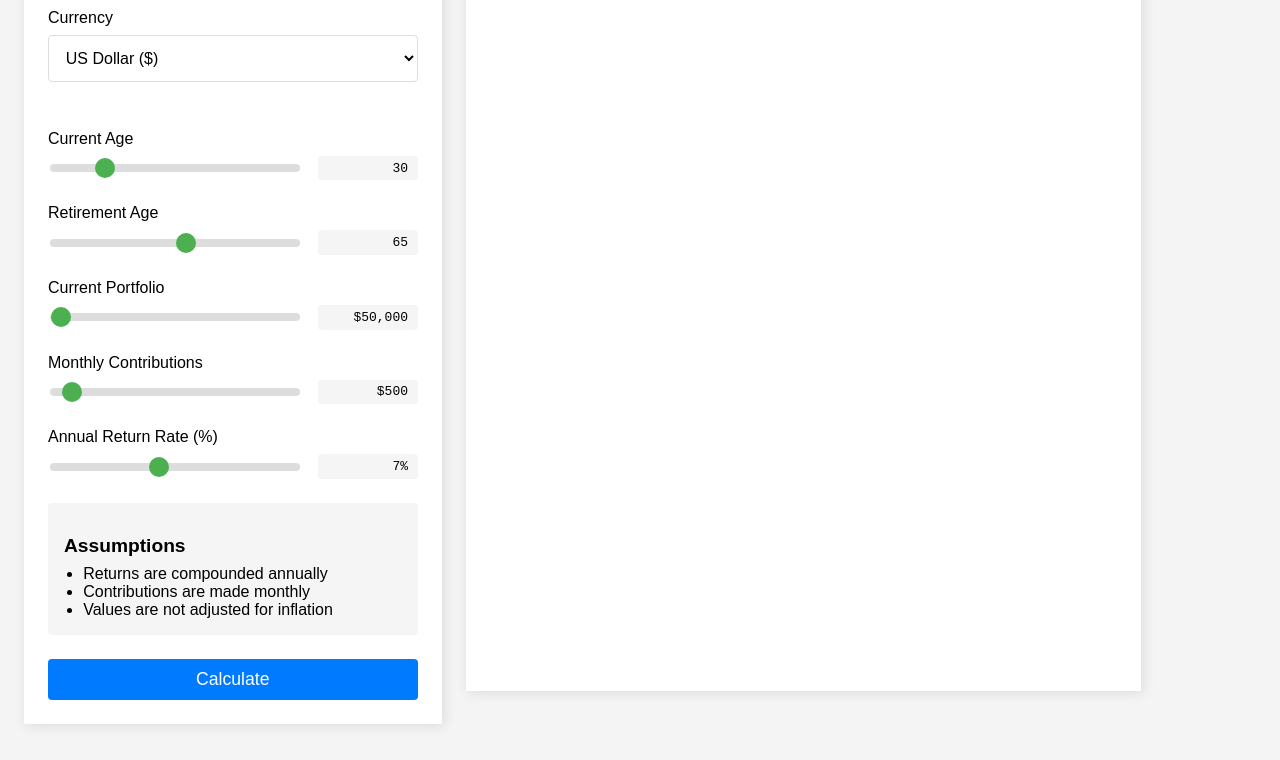
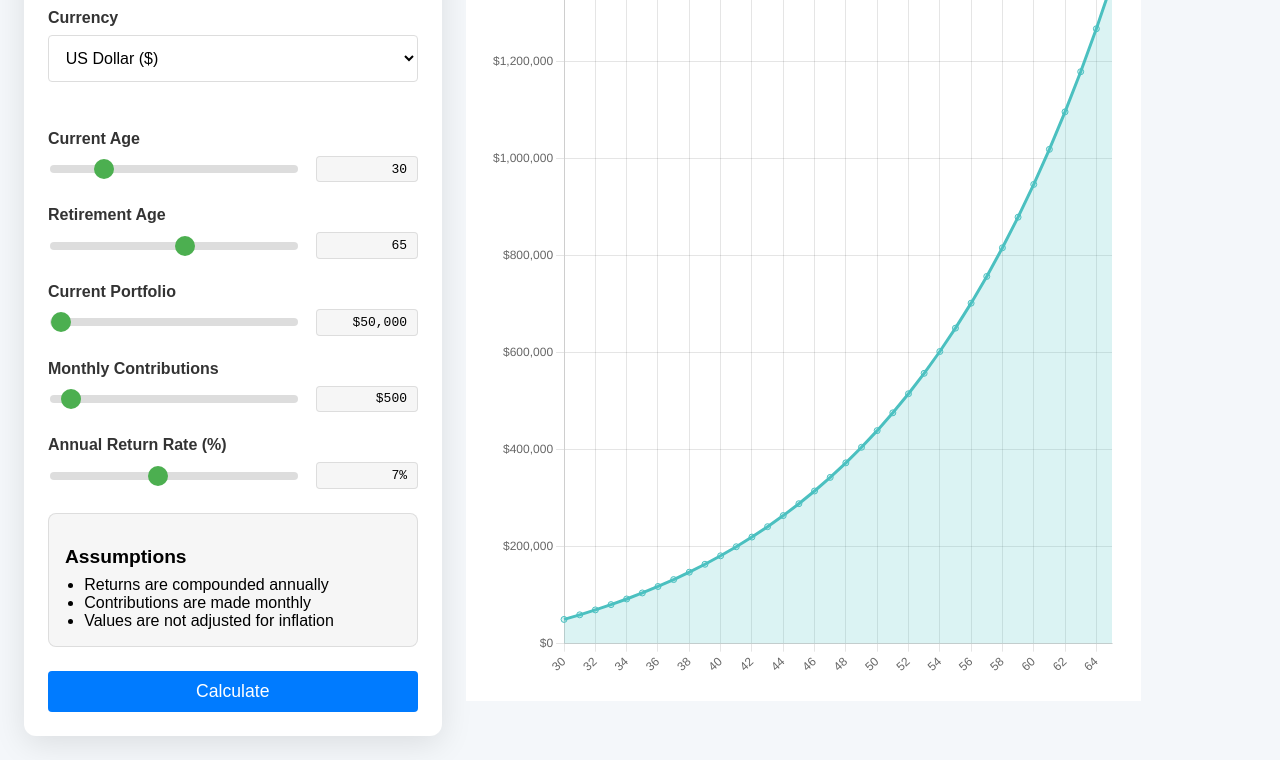
Before and after one commit to mcubeapps/retirement-calculator, a plain HTML site: page index.html in a window 1280 px wide. Shown: the part 115-875 px from the top of the page. Drawn offline with nearby package versions, Linux system fonts and the light colour scheme.

Commit message:
fix errors

```diff
--- a/index.html
+++ b/index.html
@@ -7,6 +7,7 @@
     <title>Retirement Calculator</title>
     <link rel="stylesheet" href="style.css">
     <script src="https://cdn.jsdelivr.net/npm/chart.js"></script>
+    <link rel="preload" as="image" href="images/beach-background.jpg">
 </head>
 <body>
     <div class="container">
--- a/script.js
+++ b/script.js
@@ -20,8 +20,85 @@ const CONFIG = {
     })
 };
 
-// Initialize chart variable
+// Global variables
 let chart = null;
+let currentAge = 30;
+let retirementAge = 65;
+let currentPortfolio = 50000;
+let monthlyContribution = 500;
+let annualReturn = 0.07;
+
+// Function to calculate portfolio growth
+function calculatePortfolioGrowth() {
+    try {
+        const yearsToRetirement = retirementAge - currentAge;
+        const annualContribution = monthlyContribution * 12;
+
+        // Calculate growth per year
+        let portfolioValue = currentPortfolio;
+        const portfolioGrowth = [portfolioValue];
+
+        for (let year = 1; year <= yearsToRetirement; year++) {
+            portfolioValue = portfolioValue * (1 + annualReturn) + annualContribution;
+            portfolioGrowth.push(portfolioValue);
+        }
+
+        debugLog('Portfolio growth data:', portfolioGrowth);
+        updateChart(portfolioGrowth);
+    } catch (error) {
+        console.error('Error calculating growth:', error);
+    }
+}
+
+// Function to update the chart
+function updateChart(data) {
+    try {
+        const ctx = document.getElementById('growthChart');
+        if (!ctx) {
+            throw new Error('Chart canvas not found');
+        }
+
+        if (chart) {
+            chart.destroy();
+        }
+
+        chart = new Chart(ctx, {
+            type: 'line',
+            data: {
+                labels: Array.from({ length: data.length }, (_, i) => currentAge + i),
+                datasets: [{
+                    label: 'Portfolio Value Over Time',
+                    data: data,
+                    borderColor: 'rgba(75, 192, 192, 1)',
+                    backgroundColor: 'rgba(75, 192, 192, 0.2)',
+                    fill: true,
+                }]
+            },
+            options: {
+                responsive: true,
+                maintainAspectRatio: false,
+                scales: {
+                    y: {
+                        beginAtZero: true,
+                        ticks: {
+                            callback: value => CONFIG.currencyFormat.format(value)
+                        }
+                    }
+                },
+                plugins: {
+                    legend: {
+                        display: true,
+                        position: 'top'
+                    }
+                }
+            }
+        });
+
+        debugLog('Chart updated with data');
+    } catch (error) {
+        console.error('Error updating chart:', error);
+    }
+}
 
 // Update control dimensions with error handling
 function updateControlDimensions() {
@@ -108,58 +185,9 @@ function initializeObservers() {
     }
 }
 
-// Chart initialization with error handling
-function initializeChart(data) {
-    try {
-        const ctx = document.getElementById('growthChart');
-        if (!ctx) {
-            throw new Error('Chart canvas not found');
-        }
-
-        if (chart) {
-            debugLog('Destroying existing chart');
-            chart.destroy();
-        }
-
-        debugLog('Initializing new chart with data:', data);
-
-        chart = new Chart(ctx, {
-            type: 'line',
-            data: {
-                labels: Array.from({ length: data.length }, (_, i) => currentAge + i),
-                datasets: [{
-                    label: 'Portfolio Value Over Time',
-                    data: data,
-                    borderColor: 'rgba(75, 192, 192, 1)',
-                    backgroundColor: 'rgba(75, 192, 192, 0.2)',
-                    fill: true,
-                }]
-            },
-            options: {
-                responsive: true,
-                maintainAspectRatio: false,
-                scales: {
-                    y: {
-                        beginAtZero: true,
-                        ticks: {
-                            callback: value => CONFIG.currencyFormat.format(value)
-                        }
-                    }
-                }
-            }
-        });
-
-        return true;
-    } catch (error) {
-        console.error('Error initializing chart:', error);
-        return false;
-    }
-}
-
-// DOM Ready handler
+// Initialize everything when the page loads
 document.addEventListener('DOMContentLoaded', () => {
     debugLog('DOM Content Loaded');
-
     try {
         // Initialize observers
         if (!initializeObservers()) {
@@ -170,6 +198,9 @@ document.addEventListener('DOMContentLoaded', () => {
         if (!updateControlDimensions()) {
             throw new Error('Failed to update initial dimensions');
         }
+
+        // Initial chart creation
+        calculatePortfolioGrowth();
 
         debugLog('Initialization complete');
     } catch (error) {
--- a/style.css
+++ b/style.css
@@ -1,18 +1,22 @@
 :root {
     --padding-small: 1rem;
     --padding-medium: 1.5rem;
-    --padding-large: 2rem;
+    --bg-color: #f4f7fa; /* Light blue-grey background */
+    --card-bg: #ffffff;
+    --shadow: 0 8px 32px rgba(0, 0, 0, 0.1);
 }
 
 body {
     font-family: Arial, sans-serif;
-    background-color: #f4f4f4;
     margin: 0;
     padding: 0;
     min-height: 100vh;
+    background-color: var(--bg-color);
 }
 
 .container {
+    position: relative;
+    z-index: 1;
     display: flex;
     min-height: 100vh;
     justify-content: flex-start;
@@ -21,15 +25,15 @@ body {
     margin: 0 auto;
     padding: var(--padding-medium);
     gap: var(--padding-medium);
-    position: relative;
 }
 
 .controls {
     width: 30%;
     min-width: 300px;
-    background: #fff;
+    background: var(--card-bg);
+    border-radius: 12px;
+    box-shadow: var(--shadow);
     padding: var(--padding-medium);
-    box-shadow: 2px 2px 12px rgba(0, 0, 0, 0.1);
     flex-shrink: 0;
     height: fit-content;
     position: relative;
@@ -68,16 +72,20 @@ body {
 .chart-container {
     width: calc(1.5 * var(--controls-width, 300px));
     padding: var(--padding-medium);
-    background: #fff;
+    background: var(--card-bg);
     flex-grow: 0;
     flex-shrink: 0;
     height: calc(0.9 * var(--controls-height, 400px));
-    box-shadow: 2px 2px 12px rgba(0, 0, 0, 0.1);
     position: relative;
+    display: flex;
+    align-items: center;
+    justify-content: center;
 }
 
-canvas {
-    max-width: 100%;
+canvas#growthChart {
+    width: 100% !important;
+    height: 100% !important;
+    display: block;
 }
 
 .input-group {
@@ -87,7 +95,8 @@ canvas {
 .input-group label {
     display: block;
     margin-bottom: 0.5rem;
-    font-weight: 500;
+    font-weight: 600;
+    color: #333;
 }
 
 .slider-container {
@@ -105,7 +114,8 @@ canvas {
 .value-display {
     min-width: 80px;
     text-align: right;
-    background: #f5f5f5;
+    background: rgba(245, 245, 245, 0.9);
+    border: 1px solid rgba(0, 0, 0, 0.1);
     padding: 0.3rem 0.6rem;
     border-radius: 4px;
     font-weight: 500;
@@ -115,8 +125,9 @@ canvas {
 .assumptions {
     margin: var(--padding-medium) 0;
     padding: 1rem;
-    background: #f5f5f5;
-    border-radius: 4px;
+    background: rgba(245, 245, 245, 0.9);
+    border-radius: 8px;
+    border: 1px solid rgba(0, 0, 0, 0.1);
 }
 
 .assumptions h2 {
@@ -314,3 +325,28 @@ input[type="range"]::-moz-range-thumb:hover {
 .debug .debug-info {
     display: block;
 }
+
+/* Media queries for responsive background */
+@media screen and (max-width: 768px) {
+    body {
+        background-position: top center;
+    }
+
+    .container {
+        padding: var(--padding-small);
+    }
+
+    .controls, .chart-container {
+        backdrop-filter: blur(8px);
+    }
+}
+
+/* Optional: Add smooth transitions */
+.controls, .chart-container {
+    transition: transform 0.3s ease, box-shadow 0.3s ease;
+}
+
+.controls:hover, .chart-container:hover {
+    transform: translateY(-2px);
+    box-shadow: 0 10px 40px rgba(0, 0, 0, 0.15);
+}
```
